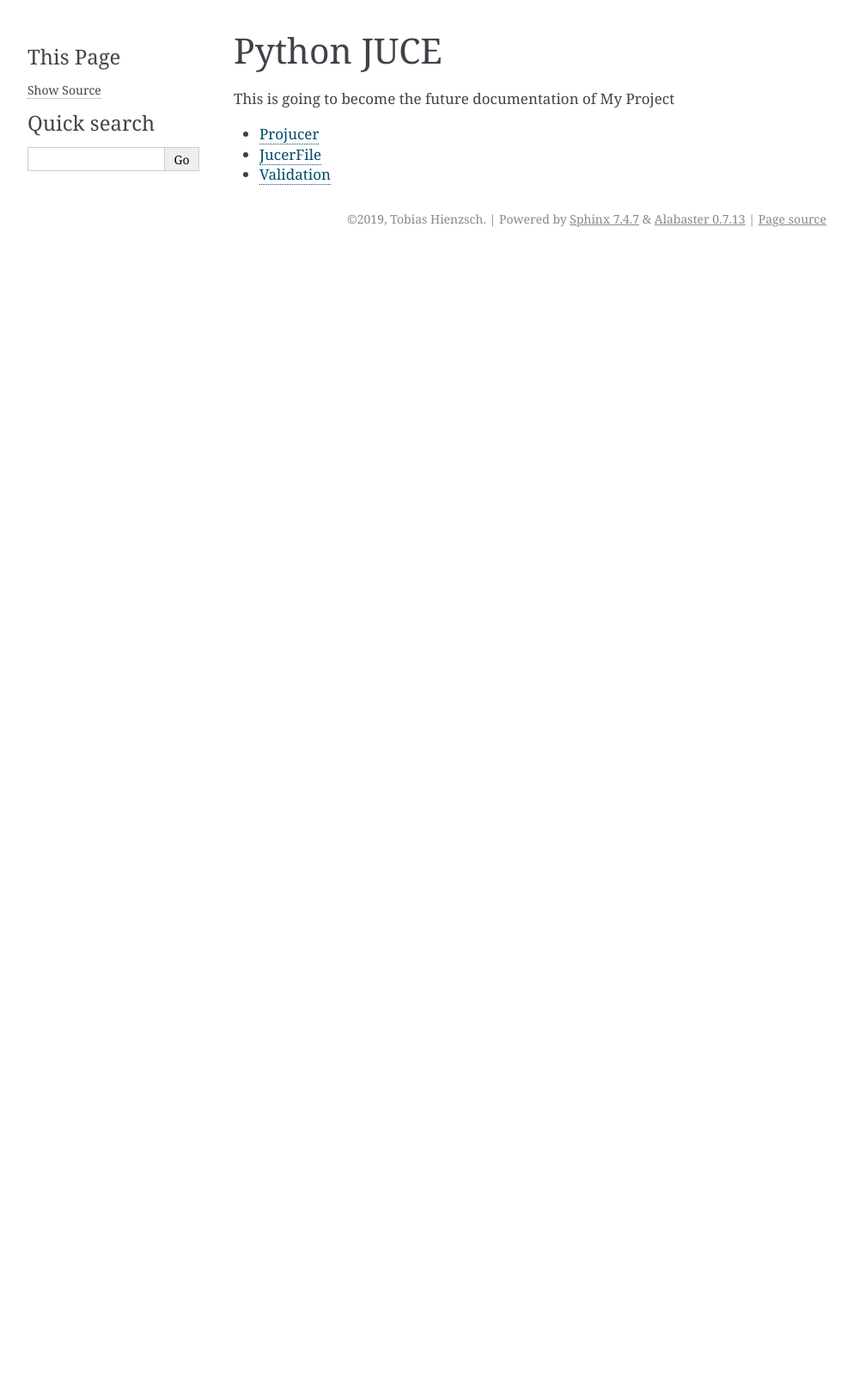
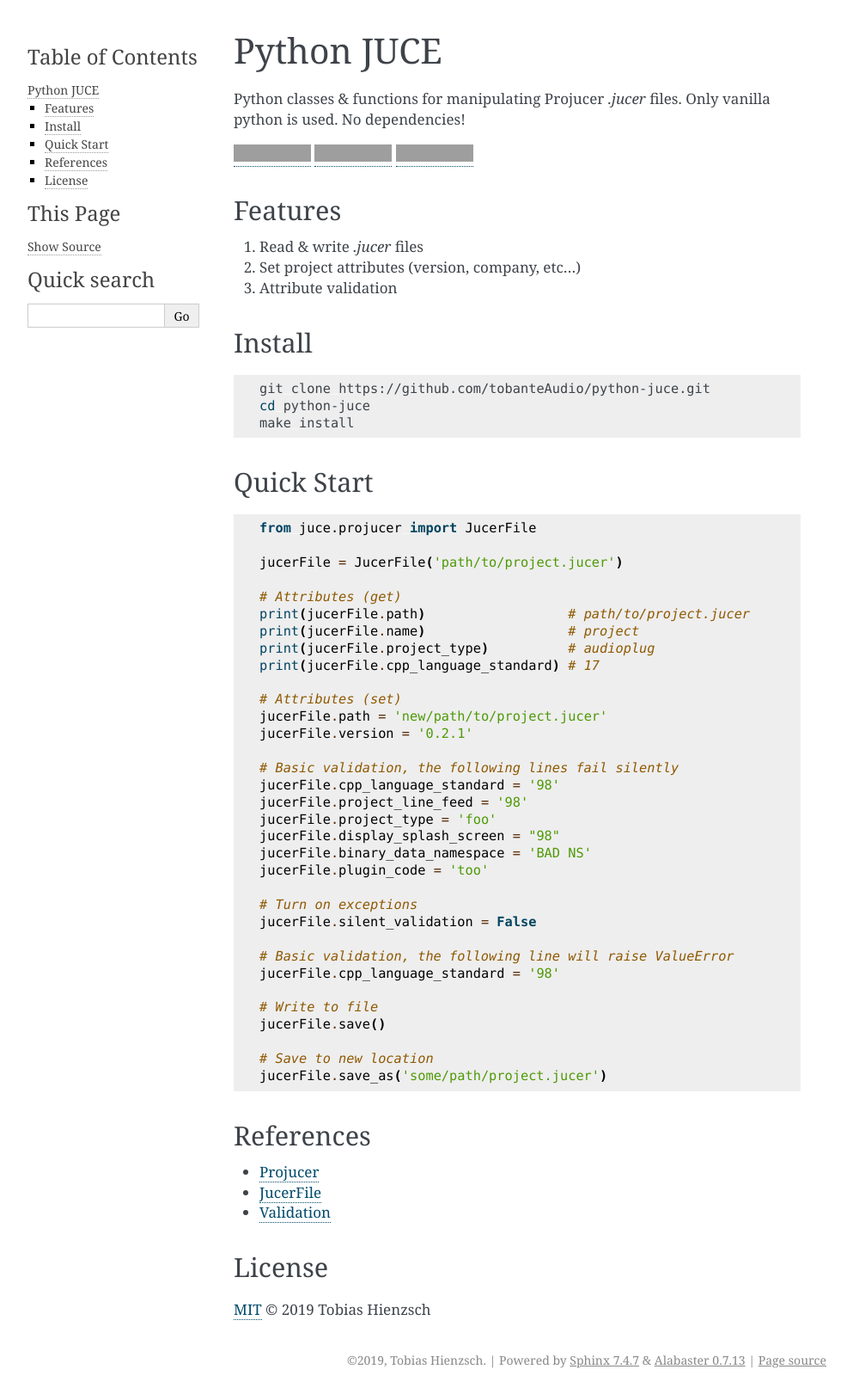
Before and after one commit to tobanteAudio/python-juce, a Sphinx documentation site: the page built from docs/index.rst, in a window 1280 px wide. Shown: the whole page at 86% size, without its empty margins (148-1141 px from the left). Built offline with Sphinx 7.4.7, drawn with Linux system fonts in a browser that asks for light colours; before the commit the page ends 900 px from its top, so only the background shows below that; grey boxes are pictures that could not be loaded.

Commit message:
Update readthedocs main page

```diff
--- a/docs/index.rst
+++ b/docs/index.rst
@@ -1,9 +1,88 @@
 Python JUCE
-=====================================
-This is going to become the future documentation of My Project
+=============
 
+Python classes & functions for manipulating Projucer `.jucer` files. Only vanilla python is used. No dependencies!
+
+|travis-status| |appveyor-status| |coverage|
+
+
+Features
+---------
+#. Read & write `.jucer` files
+#. Set project attributes (version, company, etc...)
+#. Attribute validation
+
+Install
+---------
+.. code-block:: shell
+
+     git clone https://github.com/tobanteAudio/python-juce.git
+     cd python-juce
+     make install
+
+Quick Start
+------------
+
+.. code-block:: python
+
+     from juce.projucer import JucerFile
+
+     jucerFile = JucerFile('path/to/project.jucer')
+
+     # Attributes (get)
+     print(jucerFile.path)                  # path/to/project.jucer
+     print(jucerFile.name)                  # project
+     print(jucerFile.project_type)          # audioplug
+     print(jucerFile.cpp_language_standard) # 17
+
+     # Attributes (set)
+     jucerFile.path = 'new/path/to/project.jucer'
+     jucerFile.version = '0.2.1'
+
+     # Basic validation, the following lines fail silently
+     jucerFile.cpp_language_standard = '98'
+     jucerFile.project_line_feed = '98'
+     jucerFile.project_type = 'foo'
+     jucerFile.display_splash_screen = "98"
+     jucerFile.binary_data_namespace = 'BAD NS'
+     jucerFile.plugin_code = 'too'
+
+     # Turn on exceptions
+     jucerFile.silent_validation = False
+
+     # Basic validation, the following line will raise ValueError
+     jucerFile.cpp_language_standard = '98'
+
+     # Write to file
+     jucerFile.save()
+
+     # Save to new location
+     jucerFile.save_as('some/path/project.jucer')
+
+
+References
+------------
 .. toctree::
 
     Projucer
     JucerFile
     Validation
+
+.. |travis-status| image:: https://img.shields.io/travis/tobanteAudio/python-juce.svg?style=flat
+    :alt: Build status Linux/macOS
+    :target: https://travis-ci.org/tobanteAudio/python-juce
+
+.. |appveyor-status| image:: https://img.shields.io/appveyor/ci/tobanteAudio/python-juce.svg
+    :alt: Build status Windows
+    :target: https://ci.appveyor.com/project/tobanteAudio/python-juce
+
+.. |coverage| image:: https://codecov.io/gh/tobanteAudio/python-juce/branch/master/graph/badge.svg
+    :alt: Test coverage
+    :target: https://codecov.io/gh/tobanteAudio/python-juce
+
+License
+-------
+
+`MIT`_ © 2019 Tobias Hienzsch
+
+.. _MIT: LICENSE
```
Also changed, not shown: README.md (+1 -1 lines).
